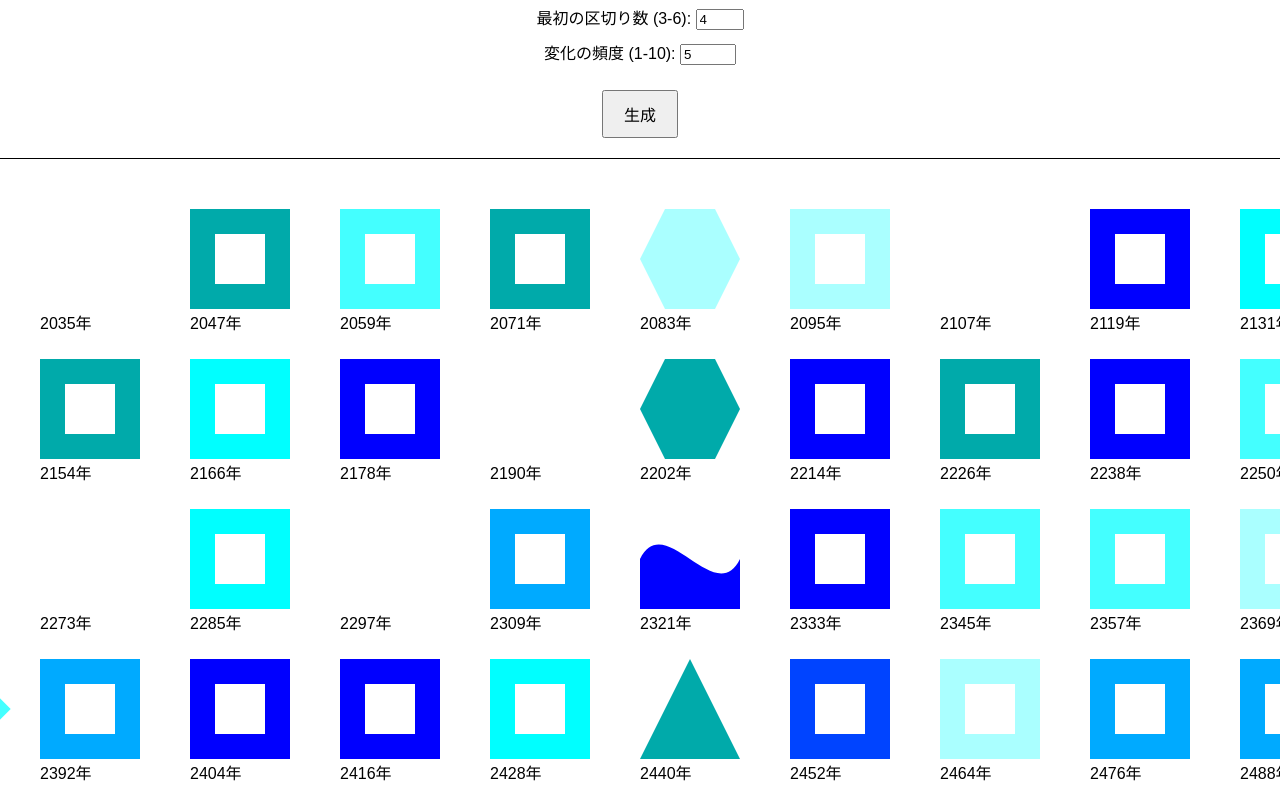
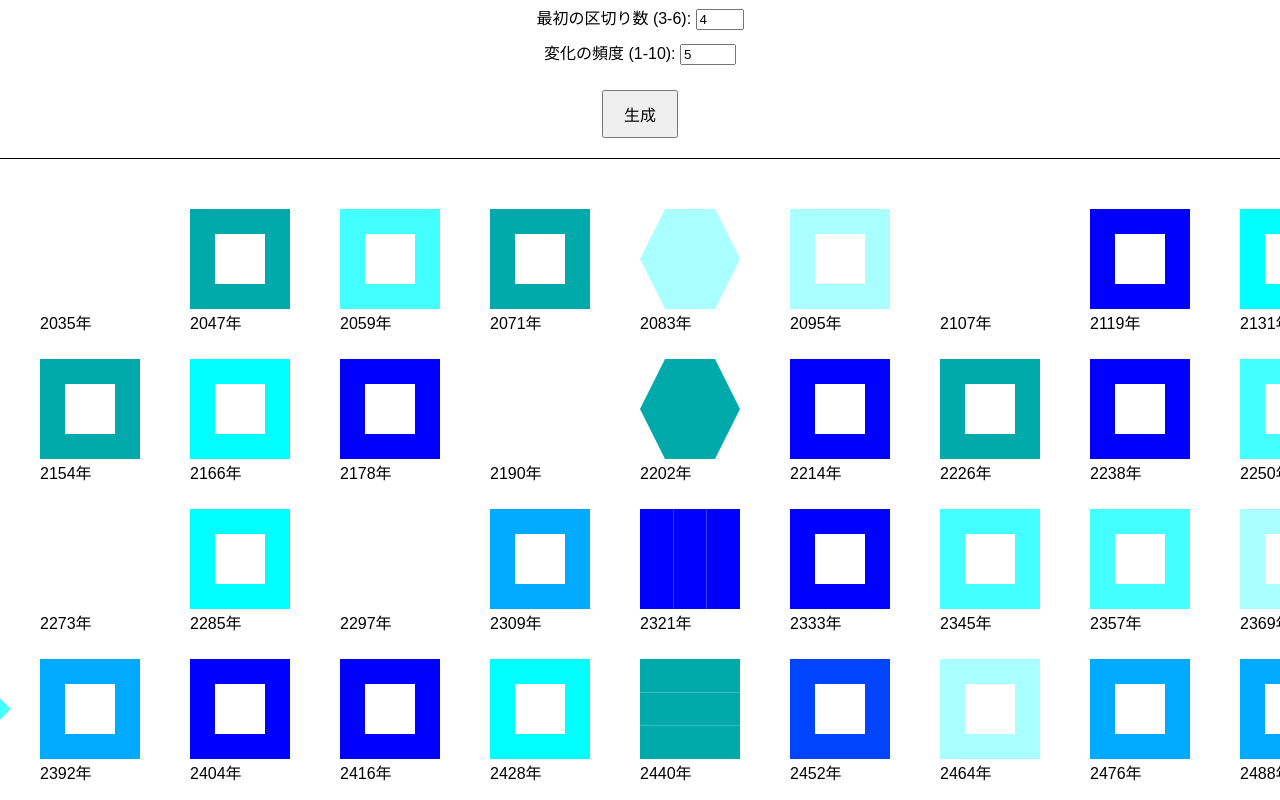
Before and after one commit to Sakalt/winlogofuture, a plain HTML site: page index.html in a window 1280 px wide. Both pictures are taken after a click on the button "生成". Shown: the top 800 px of the page. Drawn offline with Linux system fonts and the light colour scheme.

Commit message:
Update index.html

```diff
--- a/index.html
+++ b/index.html
@@ -60,7 +60,7 @@
       '4区切り', '8区切り', 'くりぬき', '枠のみ四角', '2角丸四角', '2角丸中図形',
       'グラデーション', 'なめらか四角', 'ひし形', '円形', '回転区切り', 'パソコン回転',
       '同心円', '三角形連なり', '六角形', '星形', '対角線模様', 'ノートパソコン', 'ノートパソコン枠',
-      '八角形', '十字', '二重四角', '波形', 'ピラミッド', 'クローバー'
+      '八角形', '二重四角', '斜めストライプ', '縦ストライプ', '横ストライプ', '菱形パターン'
     ];
 
     function getRandomElement(arr) {
@@ -250,38 +250,38 @@
           ctx.closePath();
           ctx.fill();
           break;
-        case '十字':
-          ctx.fillRect(x + size / 3, y, size / 3, size);
-          ctx.fillRect(x, y + size / 3, size, size / 3);
-          break;
         case '二重四角':
           ctx.fillRect(x, y, size, size);
           ctx.clearRect(x + size / 4, y + size / 4, size / 2, size / 2);
           ctx.fillRect(x + size / 3, y + size / 3, size / 3, size / 3);
           break;
-        case '波形':
-          ctx.beginPath();
-          ctx.moveTo(x, y + size / 2);
-          ctx.bezierCurveTo(x + size / 4, y, x + 3 * size / 4, y + size, x + size, y + size / 2);
-          ctx.lineTo(x + size, y + size);
-          ctx.lineTo(x, y + size);
-          ctx.closePath();
-          ctx.fill();
+        case '斜めストライプ':
+          ctx.save();
+          ctx.translate(x, y);
+          ctx.rotate(Math.PI / 4);
+          for (let i = -size; i < size * 2; i += size / 3) {
+            ctx.fillRect(i, -size, size / 3, size * 2);
+          }
+          ctx.restore();
           break;
-        case 'ピラミッド':
-          ctx.beginPath();
-          ctx.moveTo(x + size / 2, y);
-          ctx.lineTo(x + size, y + size);
-          ctx.lineTo(x, y + size);
-          ctx.closePath();
-          ctx.fill();
+        case '縦ストライプ':
+          for (let i = 0; i < size; i += size / 3) {
+            ctx.fillRect(x + i, y, size / 3, size);
+          }
           break;
-        case 'クローバー':
-          ctx.beginPath();
+        case '横ストライプ':
+          for (let i = 0; i < size; i += size / 3) {
+            ctx.fillRect(x, y + i, size, size / 3);
+          }
+          break;
+        case '菱形パターン':
+          ctx.save();
+          ctx.translate(x + size / 2, y + size / 2);
           for (let i = 0; i < 4; i++) {
-            ctx.arc(x + size / 2 * Math.cos(Math.PI / 2 * i), y + size / 2 * Math.sin(Math.PI / 2 * i), size / 4, 0, Math.PI * 2);
+            ctx.rotate(Math.PI / 2);
+            ctx.fillRect(-size / 4, -size / 2, size / 2, size / 2);
           }
-          ctx.fill();
+          ctx.restore();
           break;
       }
 
```
